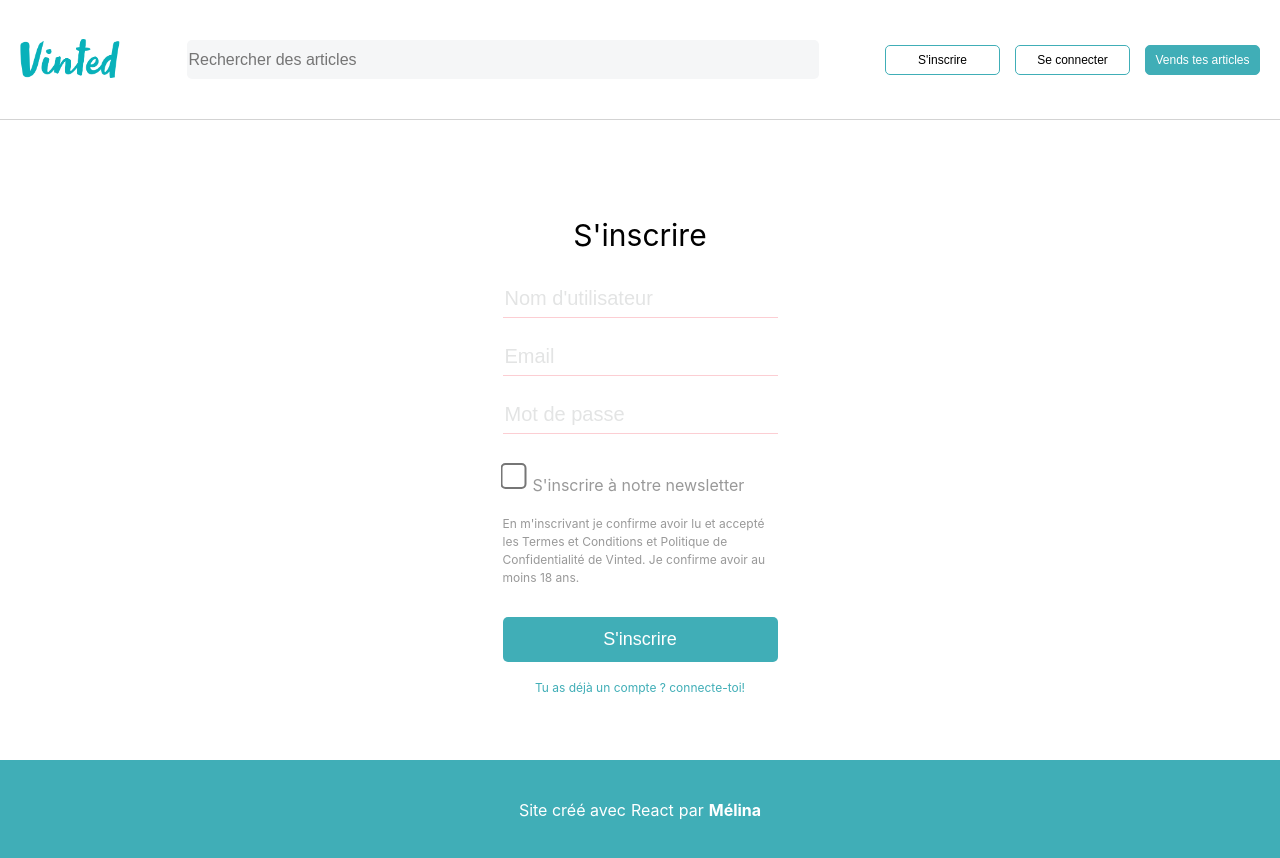
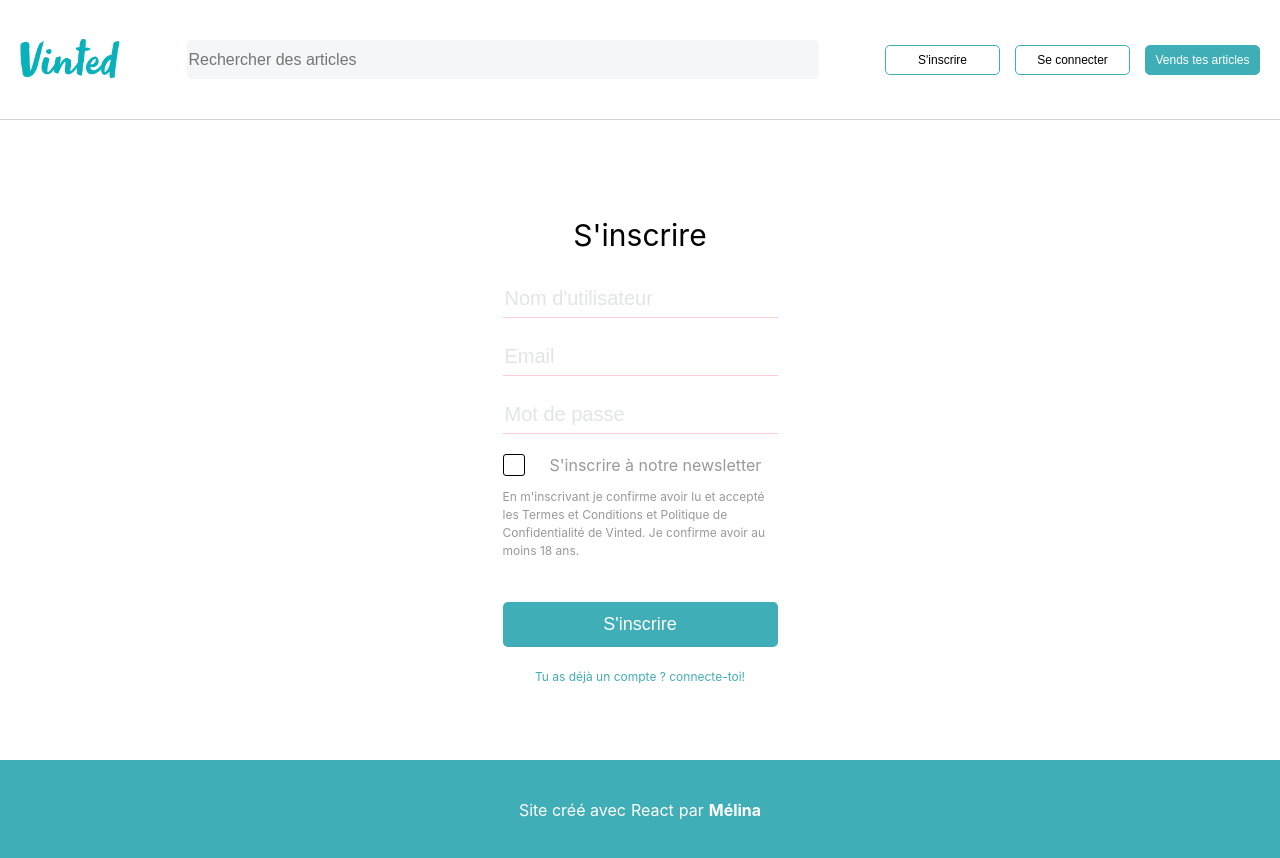
Before and after one commit to Melinapgt/vinted-front, a React (Create React App) app: page /signup in a window 1280 px wide. Built offline with nearby package versions, Linux system fonts and the light colour scheme.

Commit message:
first deploy, corrections

```diff
--- a/src/App.css
+++ b/src/App.css
@@ -507,12 +507,21 @@
   gap: 10px;
 }
 
+.checkbox-newsletter-design {
+  border-radius: 3px;
+  padding: 10px;
+  margin: 0 15px 0 0;
+  border: 1px solid #000;
+  cursor: pointer;
+}
+
 .checkbox-newsletter-section input {
-  transform: scale(2);
+  display: none;
 }
 
 .newsletter > p {
   font-size: 12px;
+  margin: 12px 0;
 }
 
 .signup-form-page form button,
@@ -536,7 +545,8 @@
   cursor: pointer;
 }
 
-.link-signup {
+.link-signup,
+.link-login {
   text-decoration: none;
 }
 
--- a/src/components/CheckoutForm.js
+++ b/src/components/CheckoutForm.js
@@ -1,11 +1,13 @@
 import { CardElement, useElements, useStripe } from "@stripe/react-stripe-js";
 import axios from "axios";
+import { useState } from "react";
 import "../App.css";
 
 const CheckoutForm = (props) => {
   const { token, title, price } = props;
   const elements = useElements();
   const stripe = useStripe();
+  const [data, setData] = useState();
 
   const userId = token;
   const handleSubmit = async (event) => {
@@ -30,7 +32,8 @@ const CheckoutForm = (props) => {
           amount: price,
         }
       );
-      console.log(response.data);
+      console.log("Response.data, payment status ==>", response.data);
+      setData(response.data);
     } catch (error) {
       console.log("error.response ==>", error.response);
     }
@@ -40,9 +43,13 @@ const CheckoutForm = (props) => {
     <div>
       <form onSubmit={handleSubmit}>
         <CardElement className="cardElement" />
-        <button type="submit" className="pay-btn">
-          Payer
-        </button>
+        {data ? (
+          data.status && <div> Félicitation ! Paiement effectué !</div>
+        ) : (
+          <button type="submit" className="pay-btn">
+            Payer
+          </button>
+        )}
       </form>
     </div>
   );
--- a/src/components/LastOffer.js
+++ b/src/components/LastOffer.js
@@ -1,5 +1,6 @@
 import "../App.css";
 import { Link } from "react-router-dom";
+import noAvatar from "../asset/img/no-avatar.png";
 
 const LastOffer = (props) => {
   const { data } = props;
@@ -14,12 +15,14 @@ const LastOffer = (props) => {
                 <div className="offerCard">
                   {/* affichage des infos owner-----------------*/}
                   <div className="owner">
-                    {offer.owner.account.avatar && (
+                    {offer.owner.account.avatar ? (
                       <img
                         className="avatar"
                         src={offer.owner.account.avatar.secure_url}
                         alt=""
                       />
+                    ) : (
+                      <img className="avatar" src={noAvatar} alt="" />
                     )}
                     <span>{offer.owner.account.username}</span>
                   </div>
--- a/src/pages/Offer.js
+++ b/src/pages/Offer.js
@@ -3,6 +3,7 @@ import { useParams } from "react-router-dom";
 import axios from "axios";
 import { useEffect, useState } from "react";
 import { useNavigate } from "react-router-dom";
+import noAvatar from "../asset/img/no-avatar.png";
 
 const Offer = () => {
   const { id } = useParams();
@@ -31,7 +32,12 @@ const Offer = () => {
       {/* BODY-OFFER--------------------------------------- */}
       <div className="offer-body">
         <div className="offer-content">
-          <img src={data.product_pictures[0].secure_url} alt="" />
+          {data.product_pictures.length > 0 ? (
+            <img src={data.product_pictures[0].secure_url} alt="" />
+          ) : (
+            <img src={data.product_image.secure_url} alt="" />
+          )}
+
           {/* product-card --------------------------------------- */}
           <div className="offer-product_card">
             <div>
@@ -57,7 +63,12 @@ const Offer = () => {
               </p>
             </div>
             <div className="offer-avatar">
-              <img src={data.owner.account.avatar.secure_url} alt="" />
+              {data.owner.account.avatar ? (
+                <img src={data.owner.account.avatar.secure_url} alt="avatar" />
+              ) : (
+                <img src={noAvatar} alt="" />
+              )}
+
               <span>{data.owner.account.username}</span>
             </div>
 
--- a/src/pages/Signup.js
+++ b/src/pages/Signup.js
@@ -1,6 +1,6 @@
 import axios from "axios";
 import "../App.css";
-import { useNavigate } from "react-router-dom";
+import { Link, useNavigate } from "react-router-dom";
 import { useState } from "react";
 
 const Signup = (props) => {
@@ -87,7 +87,15 @@ const Signup = (props) => {
           />
           <div className="newsletter">
             <div className="checkbox-newsletter-section">
-              <input type="checkbox" onChange={handleNewsletterChange} />
+              <label
+                htmlFor="checkbox-nexsletter"
+                className="checkbox-newsletter-design"
+              ></label>
+              <input
+                type="checkbox"
+                id="checkbox-nexsletter"
+                onChange={handleNewsletterChange}
+              />
               <span>S'inscrire à notre newsletter</span>
             </div>
 
@@ -99,9 +107,11 @@ const Signup = (props) => {
           </div>
           <button type="submit">S'inscrire</button>
         </form>
-        <span className="account-existing">
-          Tu as déjà un compte ? connecte-toi!
-        </span>
+        <Link to="/login" className="link-login">
+          <span className="account-existing">
+            Tu as déjà un compte ? connecte-toi!
+          </span>
+        </Link>
       </div>
     </div>
   );
```
Also changed, not shown: src/asset/img/no-avatar.png (added).
